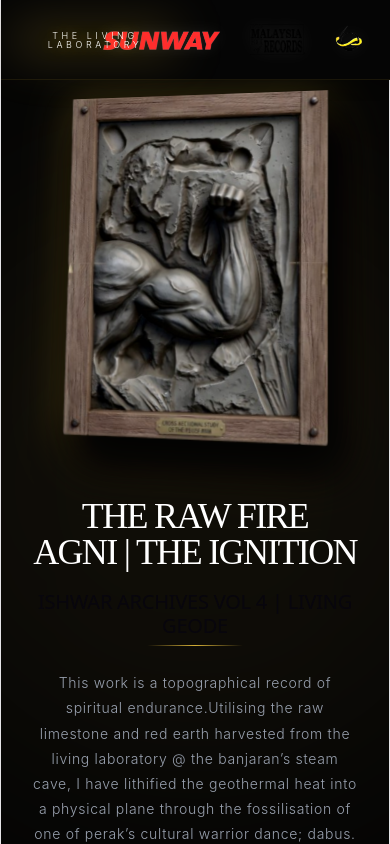
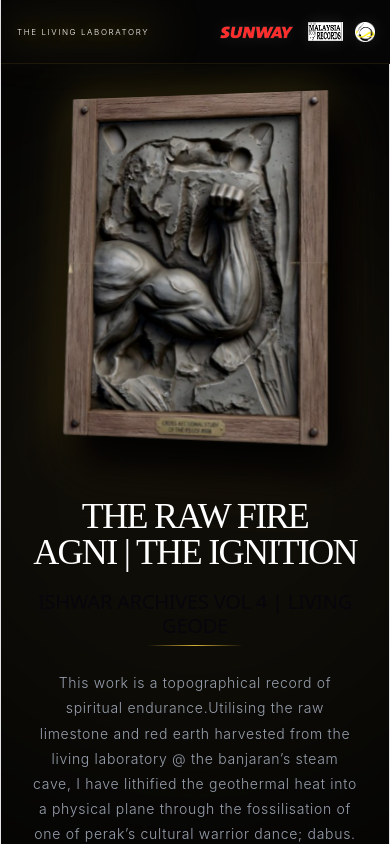
Before and after one commit to SatishSasuke/vitejs-vite-t5uipdyl, a React (Vite) app: page / in a window 390 px wide. Shown: the top 844 px of the page. Built offline with nearby package versions, Linux system fonts and the light colour scheme.

Commit message:
roundcap

```diff
--- a/src/App.tsx
+++ b/src/App.tsx
@@ -233,15 +233,15 @@ export default function App() {
       `}} />
 
      {/* 1. UPDATED NAVBAR - PREMIUM GLOW & LOGOS */}
-      <nav className="fixed top-0 w-full z-50 bg-[#050505] border-b border-[#D4AF37]/10 px-6 h-20 flex justify-between items-center shadow-lg">
+      <nav className="fixed top-0 w-full z-50 bg-[#050505] border-b border-[#D4AF37]/10 px-4 sm:px-6 h-16 sm:h-20 flex justify-between items-center shadow-lg">
 
         {/* Left Side: Widely Spaced Text with Premium Glow */}
-        <div className="flex items-center relative">
-          {/* Ambient Background Flare (Creates the expensive atmospheric glow) */}
+        <div className="flex items-center relative shrink-0">
+          {/* Ambient Background Flare */}
           <div className="absolute top-1/2 left-1/2 -translate-x-1/2 -translate-y-1/2 w-[120%] h-[200%] bg-[#D4AF37]/20 blur-xl rounded-full pointer-events-none"></div>
 
           <span
-            className="relative z-10 font-light tracking-[0.4em] uppercase text-[9px] sm:text-[11px] text-white leading-none"
+            className="relative z-10 font-light tracking-[0.2em] sm:tracking-[0.4em] uppercase text-[8px] sm:text-[11px] text-white leading-none"
             style={{
               textShadow: '0 0 15px rgba(212, 175, 55, 0.8), 0 0 30px rgba(212, 175, 55, 0.3)'
             }}
@@ -251,27 +251,27 @@ export default function App() {
         </div>
 
         {/* Right Side: 3 Mini Logos (Maximized & Brightened) */}
-        <div className="flex items-center justify-end gap-6 sm:gap-10">
+        <div className="flex items-center justify-end gap-3 sm:gap-8 shrink-0">
 
           {/* Mini Logo 1 */}
           <img
             src="/Sunway.png"
             alt="Sunway Synergy"
-            className="h-8 sm:h-11 w-auto object-contain brightness-110 drop-shadow-[0_0_8px_rgba(255,255,255,0.1)] hover:scale-110 transition-all duration-300 hover:drop-shadow-[0_0_15px_rgba(212,175,55,0.5)] cursor-pointer"
+            className="shrink-0 h-5 sm:h-8 md:h-10 w-auto object-contain brightness-110 drop-shadow-[0_0_8px_rgba(255,255,255,0.1)] hover:scale-110 transition-all duration-300 hover:drop-shadow-[0_0_15px_rgba(212,175,55,0.5)] cursor-pointer"
           />
 
           {/* Mini Logo 2 */}
           <img
-            src="/MBOR.png"
+            src="/MBOR-W.png"
             alt="Malaysia Book of Records"
-            className="h-8 sm:h-11 w-auto object-contain brightness-110 drop-shadow-[0_0_8px_rgba(255,255,255,0.1)] hover:scale-110 transition-all duration-300 hover:drop-shadow-[0_0_15px_rgba(212,175,55,0.5)] cursor-pointer"
+            className="shrink-0 h-5 sm:h-8 md:h-10 w-auto object-contain brightness-110 drop-shadow-[0_0_8px_rgba(255,255,255,0.1)] hover:scale-110 transition-all duration-300 hover:drop-shadow-[0_0_15px_rgba(212,175,55,0.5)] cursor-pointer"
           />
 
           {/* Mini Logo 3 */}
           <img
-            src="/MPAS.png"
+            src="/roundcopMPAS.png"
             alt="Malaysian Association"
-            className="h-8 sm:h-11 w-auto object-contain brightness-110 drop-shadow-[0_0_8px_rgba(255,255,255,0.1)] hover:scale-110 transition-all duration-300 hover:drop-shadow-[0_0_15px_rgba(212,175,55,0.5)] cursor-pointer"
+            className="shrink-0 h-5 sm:h-8 md:h-10 w-auto object-contain brightness-110 drop-shadow-[0_0_8px_rgba(255,255,255,0.1)] hover:scale-110 transition-all duration-300 hover:drop-shadow-[0_0_15px_rgba(212,175,55,0.5)] cursor-pointer"
           />
 
         </div>
```
Also changed, not shown: public/MBOR-W.png (added), public/roundcopMPAS.png (added).
